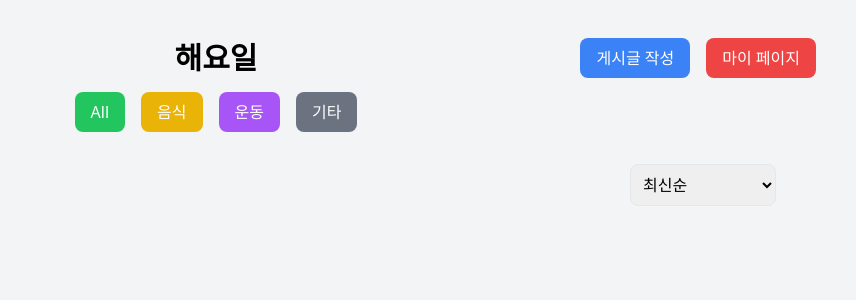
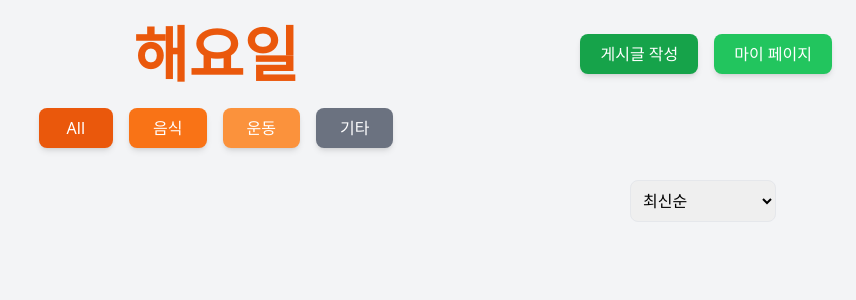
Before and after one commit to hjun813/jungle_team3, a Flask app: template templates/haeyoil.html in a window 1280 px wide. Shown: the top 300 px of the page, without its empty margins (424-1280 px from the left). Run offline with Flask 3, Linux system fonts and the light colour scheme; the template is opened without the code that fills it, so the values that code supplies are empty; parts of the project's set-up code (start-up, migrations or seed data) failed here and were passed over; some libraries are stand-ins or nearby versions.

Commit message:
haeyoil.html

```diff
--- a/templates/haeyoil.html
+++ b/templates/haeyoil.html
@@ -18,24 +18,25 @@
     </script>
 </head>
 
-<body class="bg-gray-100 p-10">
+<body class="bg-gray-100 p-6">
     <div class="container mx-auto">
         <!-- 제목 및 버튼 2개 (오른쪽 정렬) -->
-        <div class="flex justify-center items-center mb-4 relative">
-            <h1 class="text-3xl font-bold text-center">해요일</h1>
+        <div class="flex justify-center items-center mb-6 relative">
+            <h1 class="text-6xl font-extrabold text-center text-orange-600 hover:bg-orange-700 transition-all duration-300">해요일</h1>
             <div class="absolute right-0 flex gap-4">
-                <button class="bg-blue-500 text-white px-4 py-2 rounded-lg hover:bg-blue-600">게시글 작성</button>
-                <button class="bg-red-500 text-white px-4 py-2 rounded-lg hover:bg-red-600">마이 페이지</button>
+                <button class="bg-green-600 text-white px-5 py-2 rounded-lg shadow-md hover:bg-green-700 transition-all duration-300">게시글 작성</button>
+                <button class="bg-green-500 text-white px-5 py-2 rounded-lg shadow-md hover:bg-green-600 transition-all duration-300">마이 페이지</button>
             </div>
         </div>
 
         <!-- 버튼 4개 (1행) -->
         <div class="flex justify-center gap-4 mb-8">
-            <button class="bg-green-500 text-white px-4 py-2 rounded-lg hover:bg-green-600">All</button>
-            <button class="bg-yellow-500 text-white px-4 py-2 rounded-lg hover:bg-yellow-600">음식</button>
-            <button class="bg-purple-500 text-white px-4 py-2 rounded-lg hover:bg-purple-600">운동</button>
-            <button class="bg-gray-500 text-white px-4 py-2 rounded-lg hover:bg-gray-600">기타</button>
+            <button class="bg-orange-600 text-white px-7 py-2 rounded-lg shadow-md hover:bg-orange-700 transition-all duration-300">All</button>
+            <button class="bg-orange-500 text-white px-6 py-2 rounded-lg shadow-md hover:bg-orange-600 transition-all duration-300">음식</button>
+            <button class="bg-orange-400 text-white px-6 py-2 rounded-lg shadow-md hover:bg-orange-500 transition-all duration-300">운동</button>
+            <button class="bg-gray-500 text-white px-6 py-2 rounded-lg shadow-md hover:bg-gray-600 transition-all duration-300">기타</button>
         </div>
+
 
         <!-- 정렬 -->
         <div class="absolute right-20 flex gap-4">
@@ -52,7 +53,8 @@
                 <div class="bg-white p-6 rounded-lg">
                     <div class="flex justify-between items-center mb-3">
                         <h2 class="text-xl font-semibold">{{ post.title }}</h2>
-                        <span class="border rounded-lg p-2 text-sm w-20">{{ post.nowPersonnel }} / {{ post.goalPersonnel }}</span>
+                        <span class="border rounded-lg p-2 text-sm w-20">{{ post.nowPersonnel }} / {{ post.goalPersonnel
+                            }}</span>
                         <h2 class="text-l">{{ post.author }}</h2>
                         <h2 class="text-l">{{ post.postType }}</h2>
                         <h2 class="text-l">{{ post.meetDate }}</h2>
```
